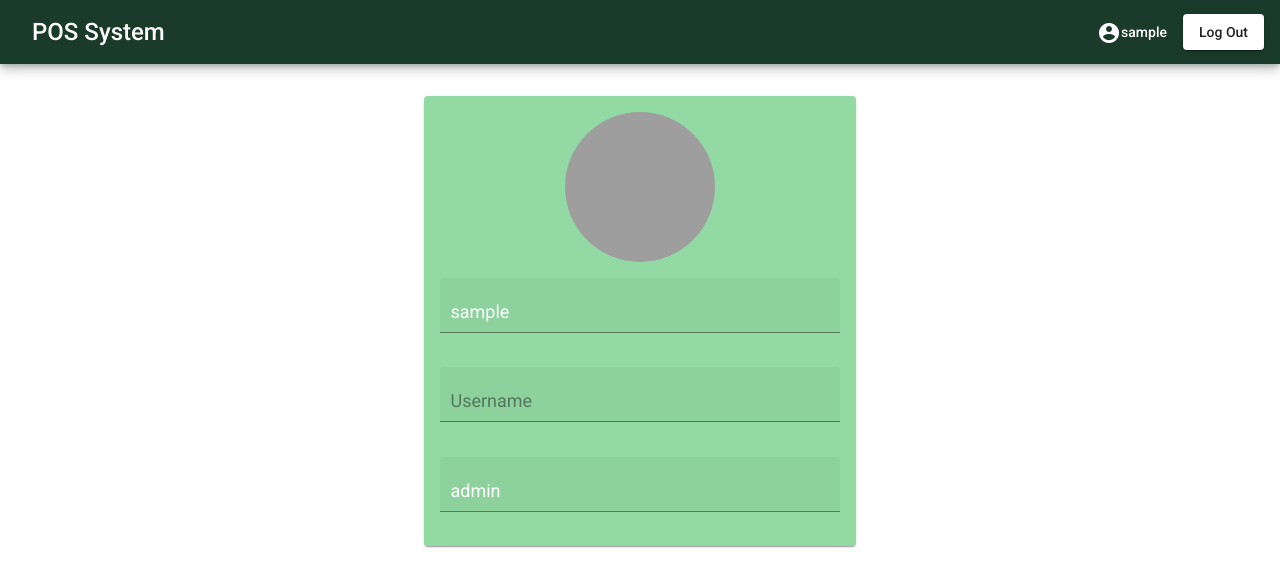
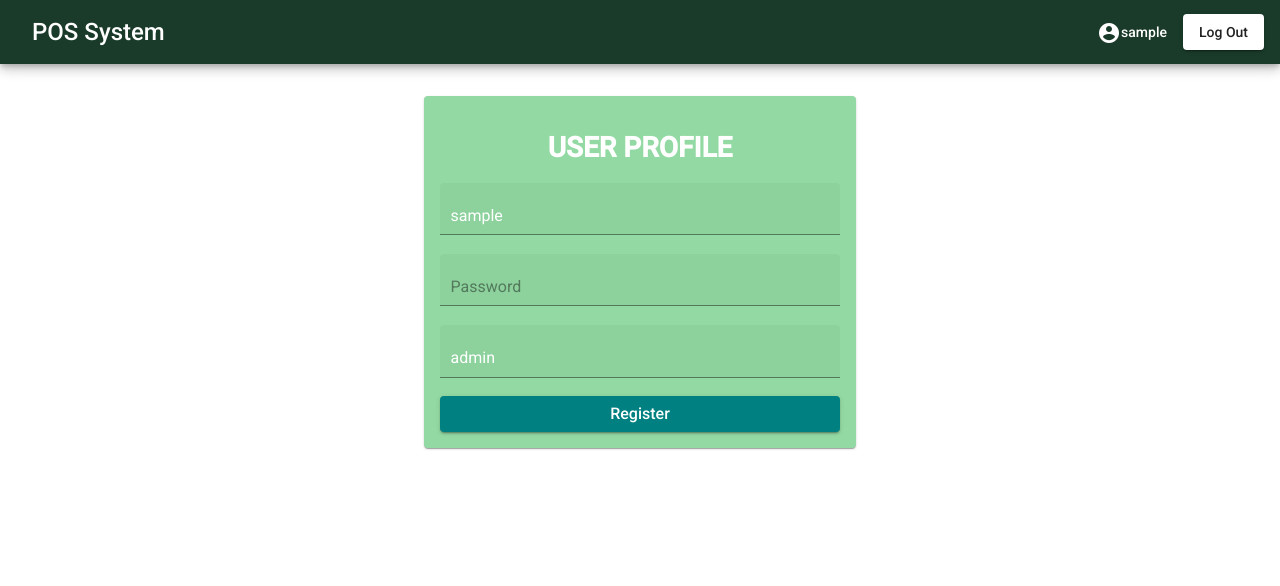
Before and after one commit to Ashrafulgafurtantan/pos-system-frontend, an Angular app: page /profile in a window 1280 px wide. Shown: the top 586 px of the page. Built offline with nearby package versions, Linux system fonts and the light colour scheme; sample sign-in values are in the browser's storage; grey boxes are pictures that could not be loaded.

Commit message:
update profile added

```diff
--- a/src/app/profile/profile.component.html
+++ b/src/app/profile/profile.component.html
@@ -1,5 +1,5 @@
 
-  <mat-card class="container">
+<!--  <mat-card class="container">
     <mat-card-content>
       <img  src="https://ps.w.org/simple-user-avatar/assets/icon-256x256.png?rev=2413146" align="center" alt="Avatar" class="avatar">
     </mat-card-content>
@@ -18,4 +18,38 @@
         <input matInput type="text" style="color: white;font-size: large;width: 300px;" placeholder="Username" value="{{currentUser.role}}" >
       </mat-form-field>
     </mat-card-content>
+    <button mat-raised-button  style="width:100%;background-color: teal;"
+            type="submit">Register</button>
+  </mat-card>-->
+
+
+<div class="center-screen">
+  <mat-card>
+    <mat-card-content>
+      <form [formGroup]="updateForm" (ngSubmit)="updateUserProfile()">
+        <h1>USER PROFILE</h1>
+        <mat-form-field appearance="fill">
+          <input matInput readonly type="text" placeholder="Username" formControlName="username" required>
+          <mat-error>
+            Please provide a valid username
+          </mat-error>
+        </mat-form-field>
+        <mat-form-field appearance="fill">
+          <input matInput type="password" placeholder="Password" formControlName="password" required>
+          <mat-error>
+            Please provide a valid password
+          </mat-error>
+        </mat-form-field>
+        <mat-form-field  appearance="fill">
+          <input  matInput type="text" readonly placeholder="User Role" formControlName="role" required>
+          <mat-error>
+            Please provide a valid role
+          </mat-error>
+        </mat-form-field>
+        <button mat-raised-button  style="width:100%;background-color: teal;"
+                type="submit">Register</button>
+      </form>
+    </mat-card-content>
+
   </mat-card>
+</div>
--- a/src/app/profile/profile.component.ts
+++ b/src/app/profile/profile.component.ts
@@ -1,6 +1,9 @@
 import { Component, OnInit } from '@angular/core';
 import { User } from '../models/user';
 import { UserService } from '../user.service';
+import {FormControl, FormGroup, Validators} from '@angular/forms';
+import {RegisterServiceService} from '../register-service.service';
+import {MatSnackBar} from '@angular/material/snack-bar';
 
 @Component({
   selector: 'app-profile',
@@ -9,15 +12,45 @@ import { UserService } from '../user.service';
 })
 export class ProfileComponent implements OnInit {
 
-  constructor(public userService  : UserService) { }
 
   currentUser : User | any;
+  updateForm: FormGroup;
 
   ngOnInit(): void {
-
- //   this.currentUser = this.userService.getCurrentUser();
     this.currentUser = localStorage.getItem('currentUser') ;
     this.currentUser = JSON.parse(this.currentUser);
+    this.initializeForm();
   }
 
+
+
+  constructor(public userService  : UserService,private _snackBar: MatSnackBar) {
+
+  }
+
+
+  initializeForm() {
+    this.updateForm = new FormGroup({
+      username: new FormControl(this.currentUser.username, Validators.required),
+      password: new FormControl(this.currentUser.password, Validators.required),
+      role: new FormControl(this.currentUser.role, Validators.required),
+    });
+  }
+  openSnackBar(message: string, action: string) {
+
+    this._snackBar.open(message, action,{
+      duration: 2000
+    });
+  }
+
+  updateUserProfile(){
+    this.currentUser = this.updateForm.value;
+    console.log(this.currentUser);
+    this.userService.updateStaff(this.currentUser).subscribe(response=>{
+      this.openSnackBar('User Profile Update successful','close')
+      localStorage.setItem("currentUser",JSON.stringify(response));
+    });
+  }
+
+
 }
--- a/src/app/register/register.component.ts
+++ b/src/app/register/register.component.ts
@@ -29,6 +29,12 @@ export class RegisterComponent implements OnInit {
       role: new FormControl('', Validators.required),
     });
   }
+  openSnackBar(message: string, action: string) {
+
+    this._snackBar.open(message, action,{
+      duration: 2000
+    });
+  }
   addUser() : void {
     this.user = this.registerForm.value;
     this.userService.registerUser(this.user).subscribe (
@@ -45,11 +51,6 @@ export class RegisterComponent implements OnInit {
       }
     );
   }
-  openSnackBar(message: string, action: string) {
 
-    this._snackBar.open(message, action,{
-      duration: 2000
-    });
-  }
 
 }
```
Also changed, not shown: src/app/register/register.component.html (+0 -13 lines).
